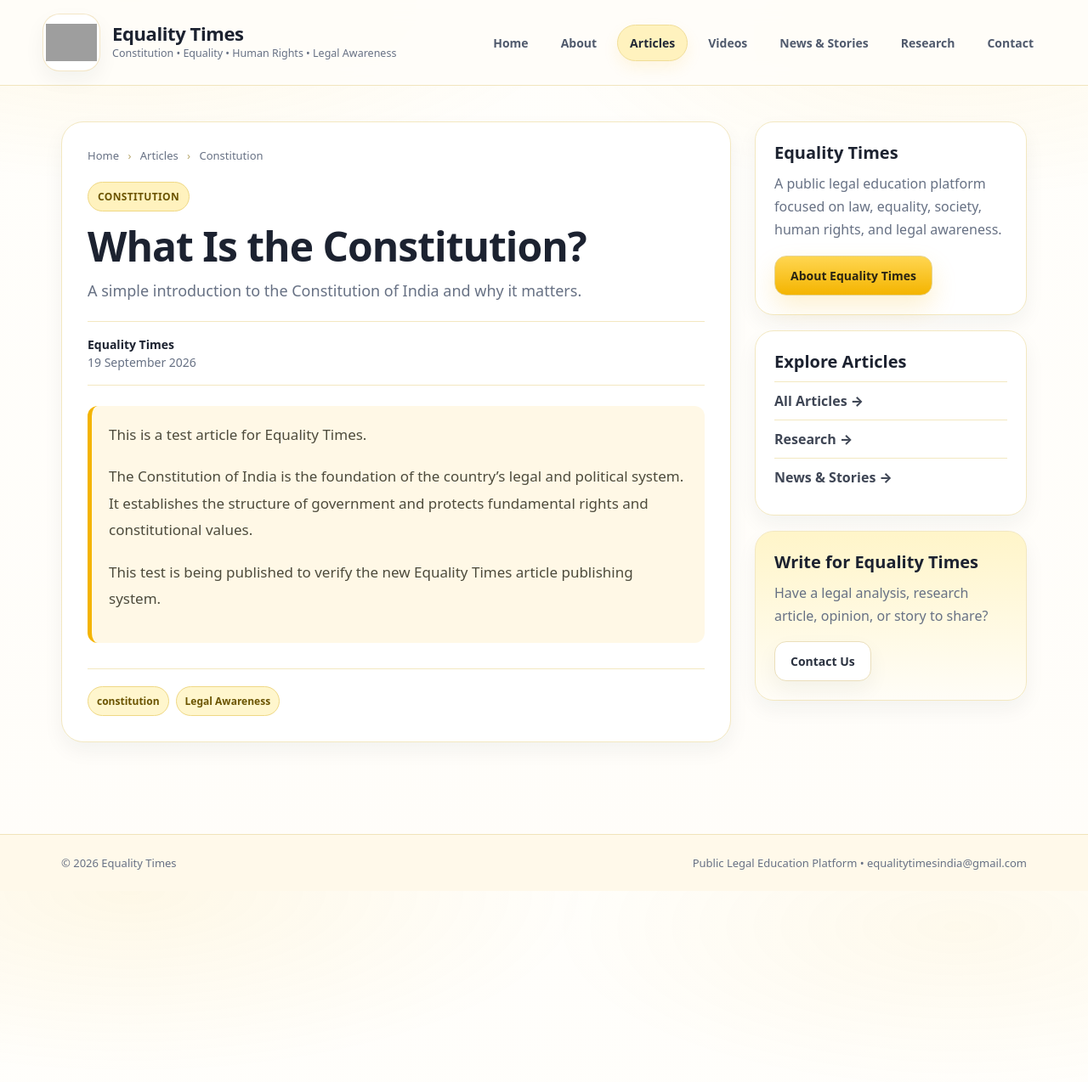
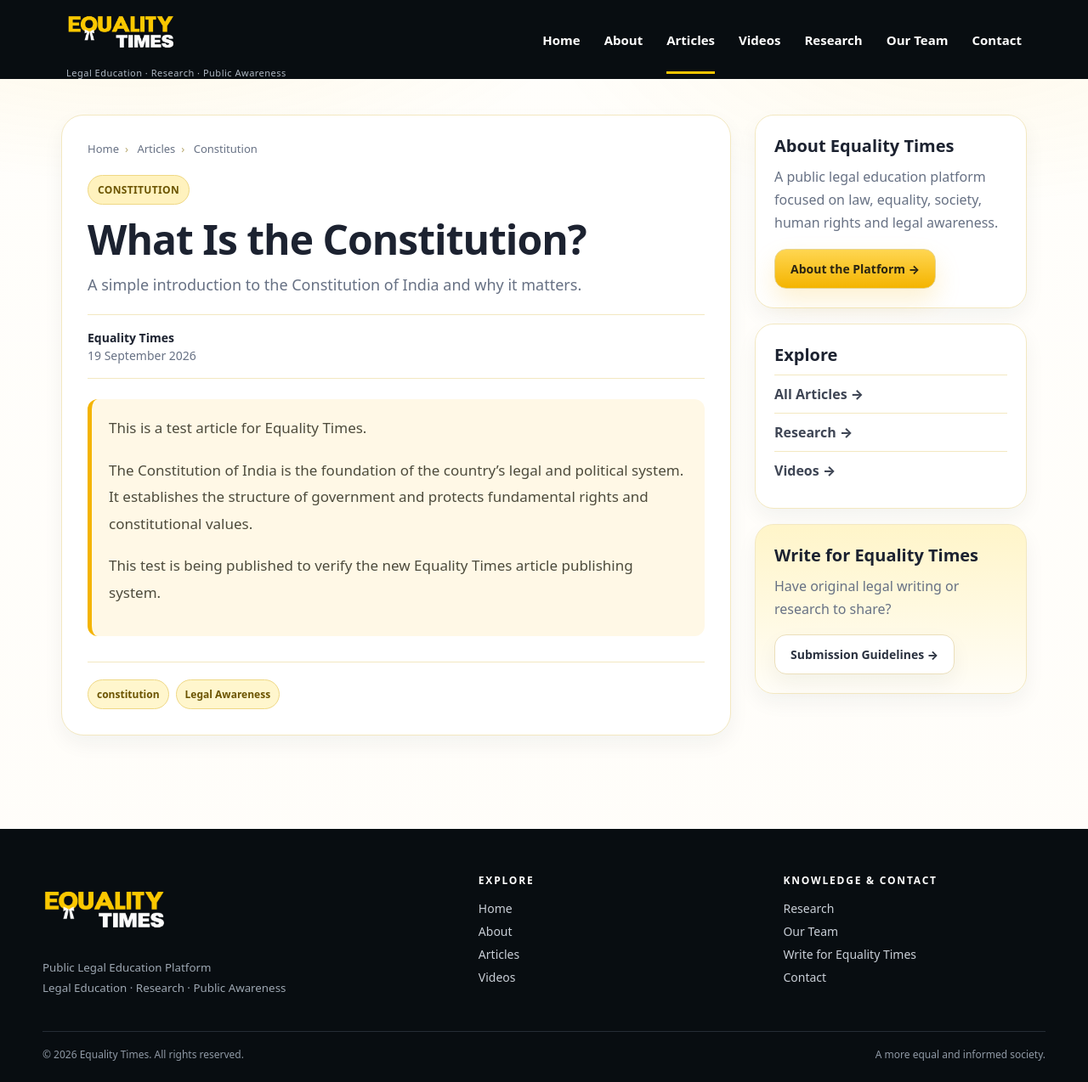
Before and after one commit to equalitytimes/equalitytimes-test, a Jekyll site: the page built from _posts/2026-09-19-what-is-the-constitution.md, in a window 1280 px wide and 1274 px high. Shown: the whole window at 85% size. Built offline with Jekyll 4.4.1, drawn with Linux system fonts in a browser that asks for light colours; grey boxes are pictures that could not be loaded.

Commit message:
Align article layout with Equality Times editorial design

```diff
--- a/_layouts/article.html
+++ b/_layouts/article.html
@@ -1,43 +1,40 @@
 <!DOCTYPE html>
 <html lang="en">
 <head>
-  <meta charset="UTF-8"/>
-  <meta name="viewport" content="width=device-width,initial-scale=1"/>
+  <meta charset="UTF-8">
+  <meta name="viewport" content="width=device-width, initial-scale=1.0">
   <title>{{ page.title }} | Equality Times</title>
-  <meta name="description" content="{{ page.excerpt | default: site.description | strip_html | escape }}"/>
-  <link rel="stylesheet" href="{{ '/assets/style.css' | relative_url }}"/>
+  <meta name="description" content="{{ page.excerpt | default: site.description | strip_html | escape }}">
+  <link rel="stylesheet" href="{{ '/assets/style.css' | relative_url }}">
 </head>
 <body>
-<header class="topbar">
-  <div class="container topbar-inner">
-    <a class="brand" href="{{ '/' | relative_url }}">
-      <div class="brand-logo"><img src="{{ '/assets/logo.png' | relative_url }}" alt="Equality Times logo"></div>
+
+<header class="et-header">
+  <div class="et-header-inner">
+    <a class="et-brand" href="{{ '/' | relative_url }}" aria-label="Equality Times home">
       <div>
-        <div class="brand-title">Equality Times</div>
-        <div class="brand-sub">Constitution • Equality • Human Rights • Legal Awareness</div>
+        <img src="{{ '/assets/logo-new.png' | relative_url }}" alt="Equality Times">
+        <span class="et-brand-tagline">Legal Education · Research · Public Awareness</span>
       </div>
     </a>
-    <nav class="nav">
+    <nav class="et-nav" aria-label="Main navigation">
       <a href="{{ '/' | relative_url }}">Home</a>
       <a href="{{ '/about.html' | relative_url }}">About</a>
-      <a class="active" href="{{ '/articles/' | relative_url }}">Articles</a>
+      <a href="{{ '/articles/' | relative_url }}" class="active">Articles</a>
       <a href="{{ '/videos.html' | relative_url }}">Videos</a>
-      <a href="{{ '/news.html' | relative_url }}">News & Stories</a>
       <a href="{{ '/research.html' | relative_url }}">Research</a>
+      <a href="{{ '/team.html' | relative_url }}">Our Team</a>
       <a href="{{ '/contact.html' | relative_url }}">Contact</a>
     </nav>
   </div>
 </header>
 
-<main>
-  <article class="article-page">
+<main class="article-page">
   <div class="container article-shell">
-      <div class="article-main">
+    <article class="article-main">
       <div class="article-breadcrumb">
-          <a href="{{ '/' | relative_url }}">Home</a>
-          <span>›</span>
-          <a href="{{ '/articles/' | relative_url }}">Articles</a>
-          <span>›</span>
+        <a href="{{ '/' | relative_url }}">Home</a><span>›</span>
+        <a href="{{ '/articles/' | relative_url }}">Articles</a><span>›</span>
         {{ page.category | default: "Article" }}
       </div>
 
@@ -46,7 +43,8 @@
       {% if page.excerpt %}<p class="article-excerpt">{{ page.excerpt }}</p>{% endif %}
 
       <div class="article-meta">
-          <div><strong>{{ page.author | default: "Equality Times" }}</strong><br><span>{{ page.date | date: "%d %B %Y" }}</span></div>
+        <strong>{{ page.author | default: "Equality Times" }}</strong><br>
+        <span>{{ page.date | date: "%d %B %Y" }}</span>
       </div>
 
       {% if page.cover_image %}
@@ -55,45 +53,62 @@
       </figure>
       {% endif %}
 
-        <div class="article-content">
-          {{ content }}
-        </div>
+      <div class="article-content">{{ content }}</div>
 
       {% if page.tags %}
       <div class="article-tags">
         {% for tag in page.tags %}<span class="tag">{{ tag }}</span>{% endfor %}
       </div>
       {% endif %}
-      </div>
+    </article>
 
     <aside class="article-sidebar">
       <div class="article-sidebar-card">
-          <h3>Equality Times</h3>
-          <p>A public legal education platform focused on law, equality, society, human rights, and legal awareness.</p>
-          <a class="btn btn-primary" href="{{ '/about.html' | relative_url }}">About Equality Times</a>
+        <h3>About Equality Times</h3>
+        <p>A public legal education platform focused on law, equality, society, human rights and legal awareness.</p>
+        <a class="btn btn-primary" href="{{ '/about.html' | relative_url }}">About the Platform →</a>
       </div>
 
       <div class="article-sidebar-card">
-          <h3>Explore Articles</h3>
+        <h3>Explore</h3>
         <a class="article-sidebar-link" href="{{ '/articles/' | relative_url }}">All Articles →</a>
         <a class="article-sidebar-link" href="{{ '/research.html' | relative_url }}">Research →</a>
-          <a class="article-sidebar-link" href="{{ '/news.html' | relative_url }}">News & Stories →</a>
+        <a class="article-sidebar-link" href="{{ '/videos.html' | relative_url }}">Videos →</a>
       </div>
 
       <div class="article-sidebar-card article-submit-card">
         <h3>Write for Equality Times</h3>
-          <p>Have a legal analysis, research article, opinion, or story to share?</p>
-          <a class="btn btn-secondary" href="{{ '/contact.html' | relative_url }}">Contact Us</a>
+        <p>Have original legal writing or research to share?</p>
+        <a class="btn btn-secondary" href="{{ '/write.html' | relative_url }}">Submission Guidelines →</a>
       </div>
     </aside>
   </div>
-  </article>
 </main>
 
-<footer class="footer">
-  <div class="container footer-inner">
-    <div class="footer-text">© <span id="yr"></span> Equality Times</div>
-    <div class="footer-text">Public Legal Education Platform • equalitytimesindia@gmail.com</div>
+<footer class="et-footer">
+  <div class="et-footer-grid">
+    <div>
+      <div class="et-footer-brand"><img src="{{ '/assets/logo-new.png' | relative_url }}" alt="Equality Times"></div>
+      <small>Public Legal Education Platform<br>Legal Education · Research · Public Awareness</small>
+    </div>
+    <div>
+      <h4>Explore</h4>
+      <a href="{{ '/' | relative_url }}">Home</a>
+      <a href="{{ '/about.html' | relative_url }}">About</a>
+      <a href="{{ '/articles/' | relative_url }}">Articles</a>
+      <a href="{{ '/videos.html' | relative_url }}">Videos</a>
+    </div>
+    <div>
+      <h4>Knowledge &amp; Contact</h4>
+      <a href="{{ '/research.html' | relative_url }}">Research</a>
+      <a href="{{ '/team.html' | relative_url }}">Our Team</a>
+      <a href="{{ '/write.html' | relative_url }}">Write for Equality Times</a>
+      <a href="{{ '/contact.html' | relative_url }}">Contact</a>
+    </div>
+  </div>
+  <div class="et-copyright">
+    <span>© {{ "now" | date: "%Y" }} Equality Times. All rights reserved.</span>
+    <span>A more equal and informed society.</span>
   </div>
 </footer>
 
```
Lines whose indentation alone changed are shown as unchanged.
